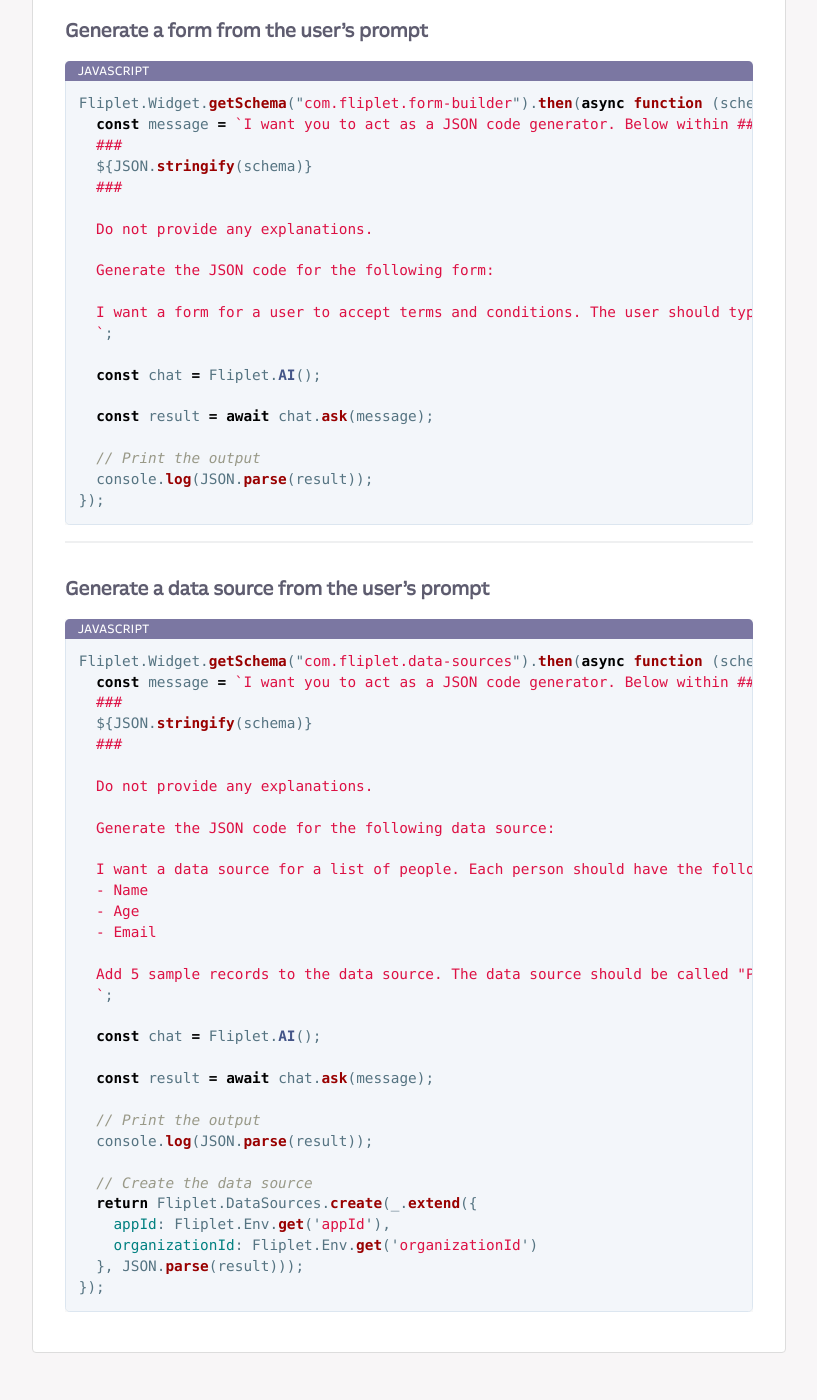
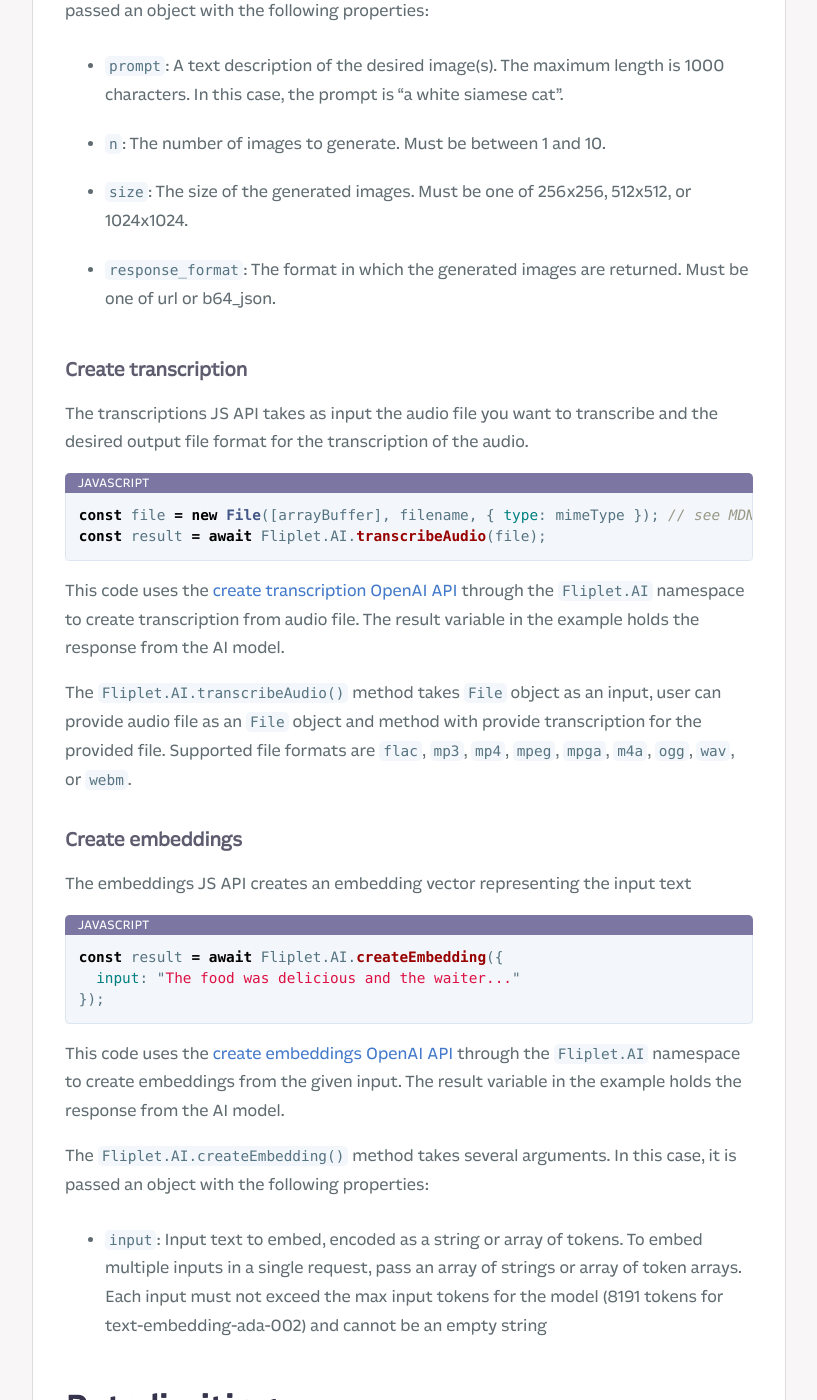
Before and after one commit to Fliplet/fliplet-cli, a Jekyll site: the page built from docs/API/core/ai.md, in a window 1280 px wide and 1400 px high, scrolled down 6800 px. Shown: the whole window, without its empty margins (254-1071 px from the left). Built offline with Jekyll 4.4.1, drawn with Linux system fonts in a browser that asks for light colours; nearby versions of some CDN libraries; our own code applies the rules of GitHub Pages for plain Markdown files; library files that are not in the unit come from our copies; comment, search, counter and statistics services are not loaded; a style sheet for code colours, icons or effects is not loaded; some of the changed text lies outside the part shown.

Commit message:
updated Filplet.AI documentation for new AI APIs

````diff
--- a/docs/API/core/ai.md
+++ b/docs/API/core/ai.md
@@ -25,6 +25,7 @@
 - `n`: (Number) How many chat completion choices to generate for each input message. Defaults to `1`.
 - `stop`: (String or Array) Up to 4 sequences where the API will stop generating further tokens, e.g. `["\n"]`
 - `max_tokens`: (Number) The maximum number of tokens to generate in the chat completion. The total length of input tokens and generated tokens is limited by the model's context length.
+- `stream`: (Boolean, Defaults to false) If set, partial message deltas will be sent, like in ChatGPT. Tokens will be sent as data-only server-sent events as they become available.
 
 Here's how you can create a new instance of the AI APIs:
 
@@ -51,6 +52,21 @@
 ```js
 const response = await Fliplet.AI().ask('What are the top trends for 2023?');
 ```
+
+### `Streaming response`
+
+User can stream the response by passing `stream: true` as optional second parameter.
+
+```js
+Fliplet.AI({temperature: 1,stream: true}).ask('Give me 20 word sentence').stream(function onChunk(data) {
+    console.log(data) // Callback function to receive partial message deltas like in ChatGPT as they become available
+}).then(function onComplete(){
+  console.log('done') // Called once all messages are received
+}).catch(function reject(error){
+  console.log(error)
+});
+```
+When user passes `stream: true` as parameter user can use `stream()` method as shown in above code example. It takes callback function as a parameter which will be called when partial message deltas received from OpenAI API.
 
 ---
 
@@ -166,6 +182,54 @@
 
 ---
 
+### Generate images
+
+The image generations JS API allows you to create an original image given a text prompt.
+
+```js
+const result = await Fliplet.AI.generateImage({
+  prompt: "a white siamese cat",
+  n: 1,
+  size: "256x256",
+  response_format: "url"
+});
+```
+This code uses the [create image OpenAI API](https://platform.openai.com/docs/api-reference/images/create) through the `Fliplet.AI` namespace to generate image. The result variable in the example holds the response from the AI model.
+
+The `Fliplet.AI.generateImage()` method takes several arguments. In this case, it is passed an object with the following properties:
+
+- `prompt`: A text description of the desired image(s). The maximum length is 1000 characters. In this case, the prompt is "a white siamese cat".
+- `n`: The number of images to generate. Must be between 1 and 10.
+- `size`: The size of the generated images. Must be one of 256x256, 512x512, or 1024x1024.
+- `response_format`: The format in which the generated images are returned. Must be one of url or b64_json.
+
+### Create transcription
+
+The transcriptions JS API takes as input the audio file you want to transcribe and the desired output file format for the transcription of the audio.
+
+```js
+const file = new File([arrayBuffer], filename, { type: mimeType }); // see MDN for more detail
+const result = await Fliplet.AI.transcribeAudio(file);
+```
+This code uses the [create transcription OpenAI API](https://platform.openai.com/docs/api-reference/audio/createTranscription) through the `Fliplet.AI` namespace to create transcription from audio file. The result variable in the example holds the response from the AI model.
+
+The `Fliplet.AI.transcribeAudio()` method takes `File` object as an input, user can provide audio file as an `File` object and method with provide transcription for the provided file. Supported file formats are  `flac`, `mp3`, `mp4`, `mpeg`, `mpga`, `m4a`, `ogg`, `wav`, or `webm`.
+
+### Create embeddings
+
+The embeddings JS API creates an embedding vector representing the input text
+
+```js
+const result = await Fliplet.AI.createEmbedding({
+  input: "The food was delicious and the waiter..."
+});
+```
+This code uses the [create embeddings OpenAI API](https://platform.openai.com/docs/api-reference/embeddings/create) through the `Fliplet.AI` namespace to create embeddings from the given input. The result variable in the example holds the response from the AI model.
+
+The `Fliplet.AI.createEmbedding()` method takes several arguments. In this case, it is passed an object with the following properties:
+
+- `input`: Input text to embed, encoded as a string or array of tokens. To embed multiple inputs in a single request, pass an array of strings or array of token arrays. Each input must not exceed the max input tokens for the model (8191 tokens for text-embedding-ada-002) and cannot be an empty string
+
 ## Rate limiting
 
 The rate limiting for the AI JS API namespace is enforced based on the pricing plan selected. The following table provides an overview of the rate limits for each pricing plan, including the maximum number of requests allowed per day and per minute.
````
